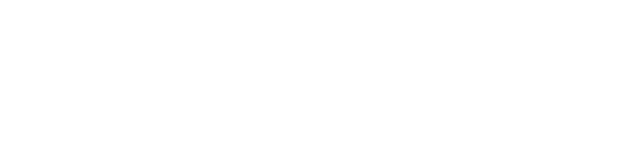
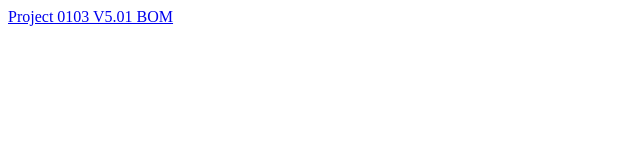
Before and after one commit to Hecravi-Sali/Hecravi-Sali.github.io, a plain HTML site: page index.html in a window 1280 px wide. Shown: the whole page, without its empty margins (0-640 px from the left). Drawn offline with Linux system fonts and the light colour scheme.

Commit message:
Update index.html

```diff
--- a/index.html
+++ b/index.html
@@ -2,5 +2,6 @@
     <head>
         <meta http-equiv="Content-Type" content="text/html; charset=iso-8859-1">
         <title>Project 0103 Index Test</title>
+        <a href="https://hecravi-sali.github.io/project0103.html/">Project 0103 V5.01 BOM</a>
     </head>
 </html>
```
